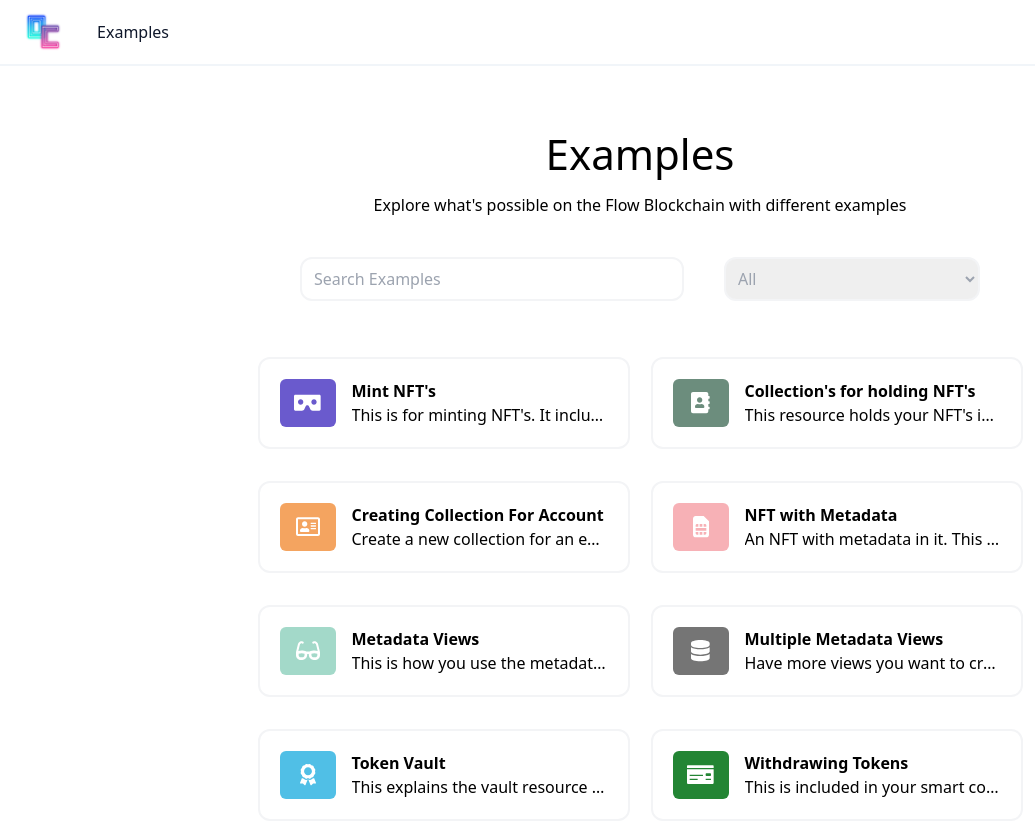
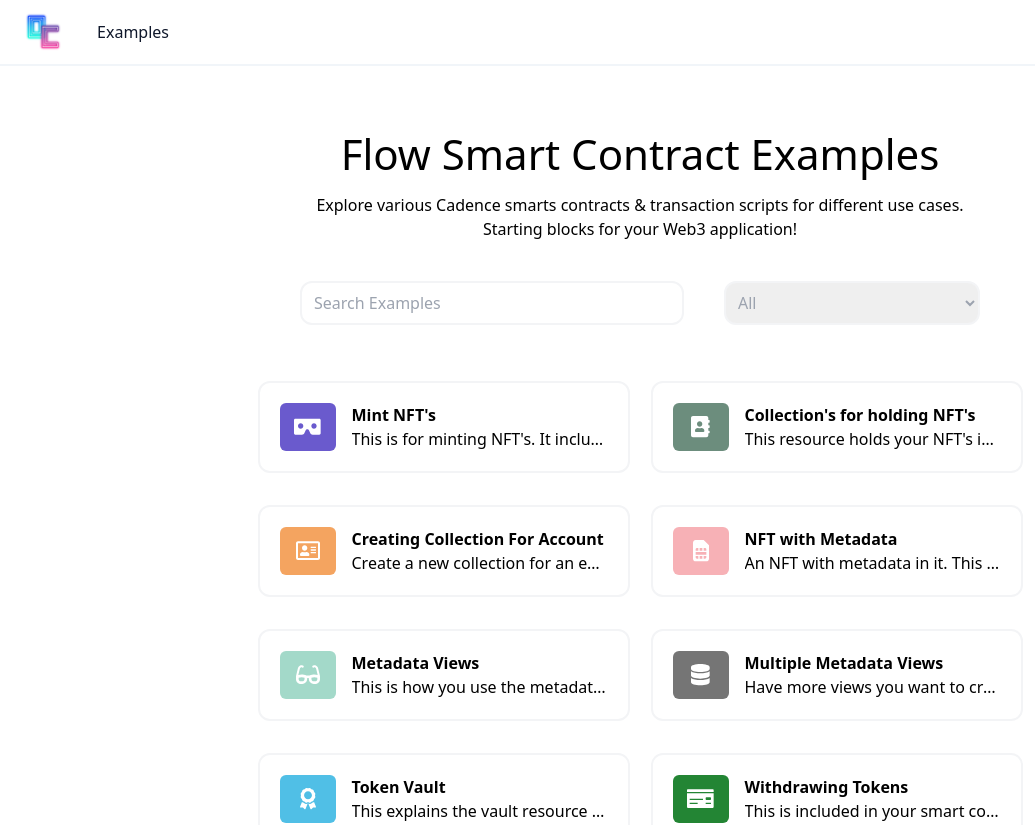
Before and after one commit to onflow/cadence-cookbook, a React (Create React App) app: page / in a window 1280 px wide. Shown: the top 825 px of the page, without its empty margins (0-1035 px from the left). Built offline with nearby package versions, Linux system fonts and the light colour scheme.

Commit message:
Updating copy

```diff
--- a/src/components/MainExampleComponents/Searchbox.js
+++ b/src/components/MainExampleComponents/Searchbox.js
@@ -6,8 +6,8 @@
     return (
         <div className='mt-14'>
             <div>
-                <h1 style={{fontSize: 42}}>Examples</h1>
-                <h1 className='text-md mt-2 mb-10'>Explore what's possible on the Flow Blockchain with different examples</h1>
+                <h1 style={{fontSize: 42}}>Flow Smart Contract Examples</h1>
+                <h2 className='text-md mt-2 mb-10'> Explore various Cadence smarts contracts & transaction scripts for different use cases. <br/> Starting blocks for your Web3 application!</h2>
             </div>
             <div className='flex flex-col md:flex-row justify-center px-5'>
             <input
```
